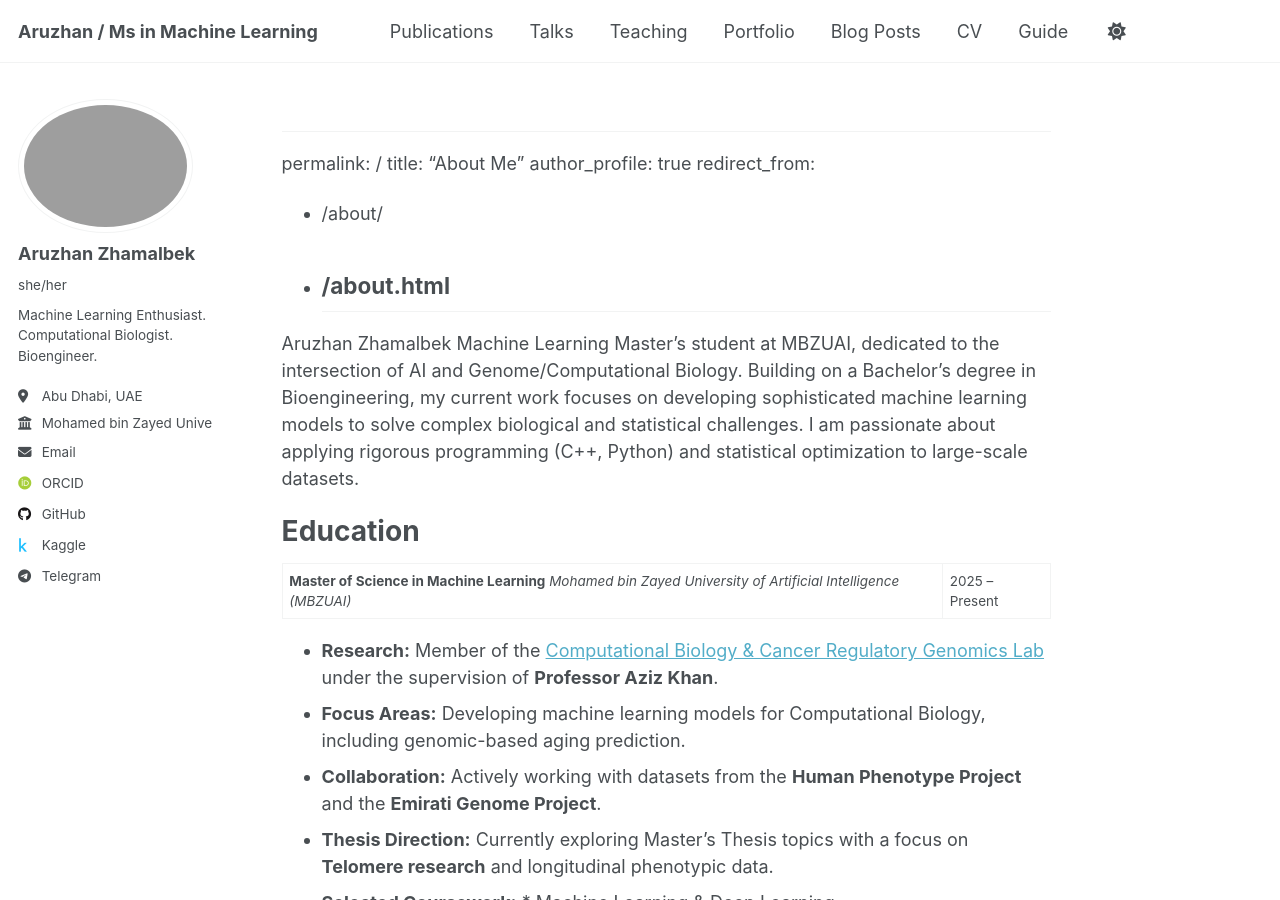
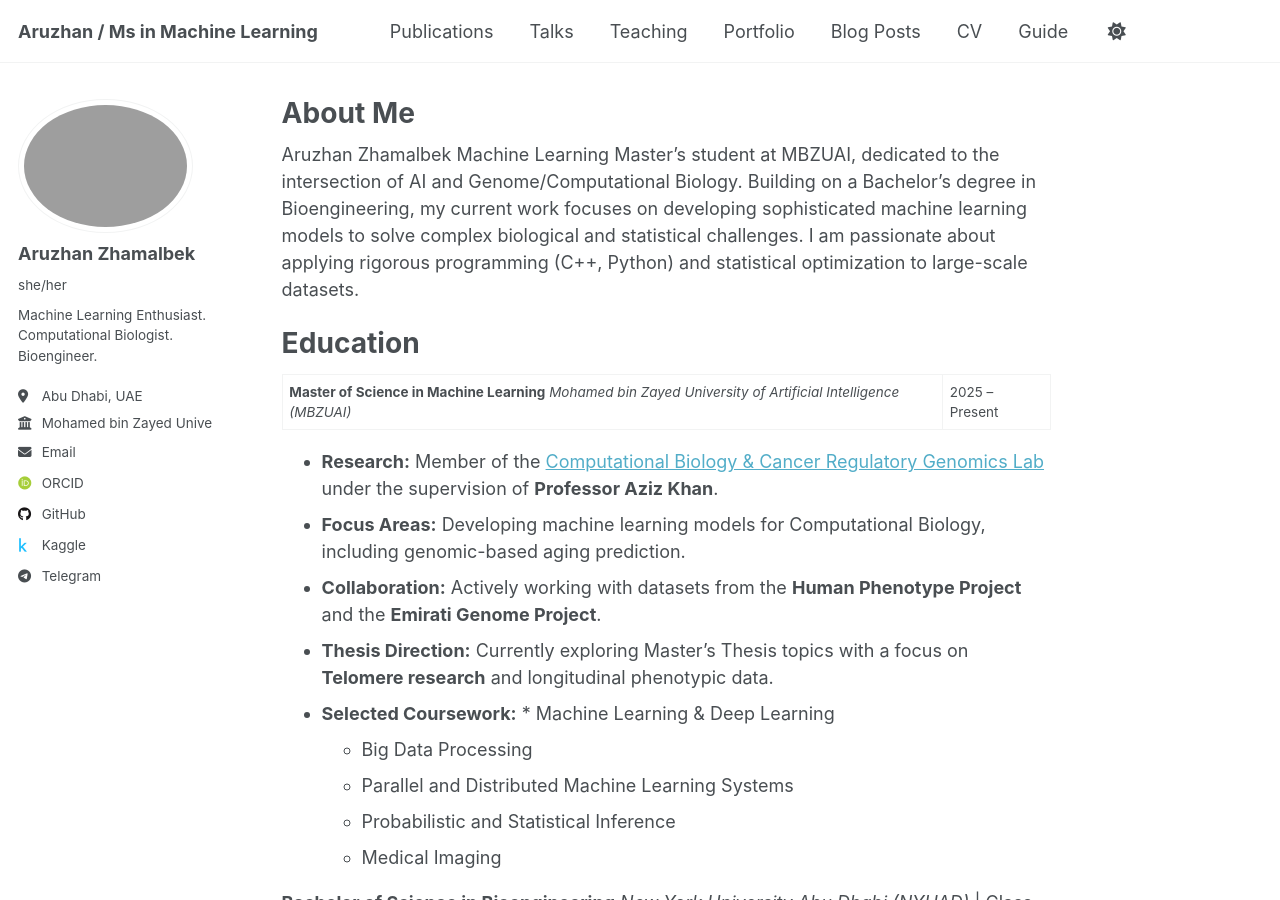
Before and after one commit to areujam/areujam.github.io, a Jekyll site: the page built from _pages/about.md, in a window 1280 px wide and 900 px high. Built offline with Jekyll 4.4.1, drawn with Linux system fonts in a browser that asks for light colours; some web fonts are replaced; our own code applies the rules of GitHub Pages for plain Markdown files; a script that is not in the unit is left out; part of the change alters nothing that is shown.

Commit message:
Update about.md

```diff
--- a/_pages/about.md
+++ b/_pages/about.md
@@ -1,14 +1,38 @@
-
 ---
- permalink: /
- title: "About Me"
- author_profile: true
+permalink: /
+title: "About Me"
+author_profile: true
 redirect_from:
   - /about/
   - /about.html
 ---
 
+<!-- ---
+permalink: /
+title: "Academic Pages is a ready-to-fork GitHub Pages template for academic personal websites"
+author_profile: true
+redirect_from:
+  - /about/
+  - /about.html
+---
+
+This is the front page of a website that is powered by the [Academic Pages template](https://github.com/academicpages/academicpages.github.io) and hosted on GitHub pages. [GitHub pages](https://pages.github.com) is a free service in which websites are built and hosted from code and data stored in a GitHub repository, automatically updating when a new commit is made to the repository. This template was forked from the [Minimal Mistakes Jekyll Theme](https://mmistakes.github.io/minimal-mistakes/) created by Michael Rose, and then extended to support the kinds of content that academics have: publications, talks, teaching, a portfolio, blog posts, and a dynamically-generated CV. Incidentally, these same features make it a great template for anyone that needs to show off a professional template!
+
+ You can fork [this template](https://github.com/academicpages/academicpages.github.io) right now, modify the configuration and Markdown files, add your own PDFs and other content, and have your own site for free, with no ads! -->
+
+
 Aruzhan Zhamalbek Machine Learning Master’s student at MBZUAI, dedicated to the intersection of AI and Genome/Computational Biology. Building on a Bachelor’s degree in Bioengineering, my current work focuses on developing sophisticated machine learning models to solve complex biological and statistical challenges. I am passionate about applying rigorous programming (C++, Python) and statistical optimization to large-scale datasets.
+
+<!-- A data-driven personal website
+======
+Like many other Jekyll-based GitHub Pages templates, Academic Pages makes you separate the website's content from its form. The content & metadata of your website are in structured Markdown files, while various other files constitute the theme, specifying how to transform that content & metadata into HTML pages. You keep these various Markdown (.md), YAML (.yml), HTML, and CSS files in a public GitHub repository. Each time you commit and push an update to the repository, the [GitHub pages](https://pages.github.com/) service creates static HTML pages based on these files, which are hosted on GitHub's servers free of charge.
+
+Many of the features of dynamic content management systems (like Wordpress) can be achieved in this fashion, using a fraction of the computational resources and with far less vulnerability to hacking and DDoSing. You can also modify the theme to your heart's content without touching the content of your site. If you get to a point where you've broken something in Jekyll/HTML/CSS beyond repair, your Markdown files describing your talks, publications, etc. are safe. You can rollback the changes or even delete the repository and start over - just be sure to save the Markdown files! You can also write scripts that process the structured data on the site, such as [this one](https://github.com/academicpages/academicpages.github.io/blob/master/talkmap.ipynb) that analyzes metadata in pages about talks to display [a map of every location you've given a talk](https://academicpages.github.io/talkmap.html).
+
+For those users that need more advanced functionality, the template also supports the following popular tools:
+- [MathJax](https://www.mathjax.org/) for mathematical equations
+- [Mermaid](https://mermaid.js.org/) for diagraming
+- [Plotly](https://plotly.com/javascript/) for plotting -->
 
 Education
 ======
```
